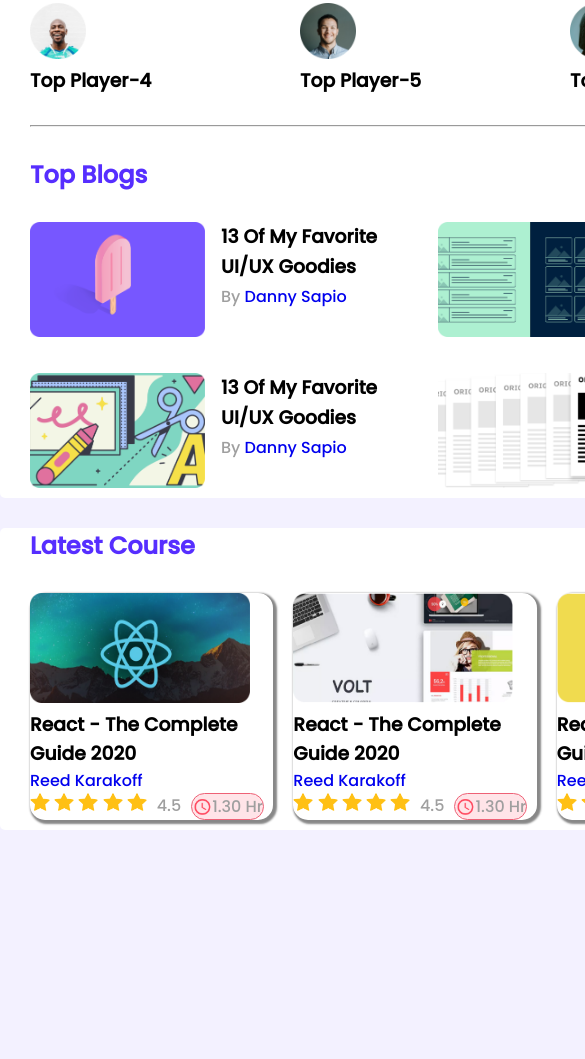
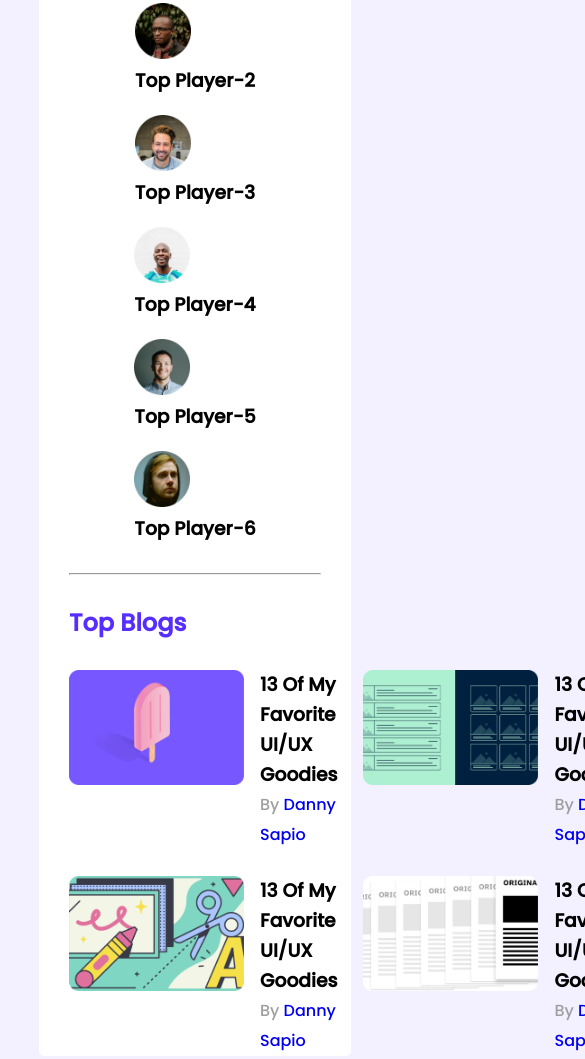
Before and after one commit to shakilhassanBD/resposive, a plain HTML site: page index.html in a window 390 px wide. Shown: the part 319-1378 px from the top of the page, 585 px wide, since content can reach past the window. Before the commit the page ends 1179 px from the top, so only its background shows below. Drawn offline with Linux system fonts and the light colour scheme.

Commit message:
simple changes

```diff
--- a/style/index.css
+++ b/style/index.css
@@ -81,7 +81,7 @@
 }
 /* --------------------main is close here--------------------- */
 main {
-    width: 850px;
+    width: 80%;
     height: auto;
     background-color: white;
     border-radius: 5px;
@@ -102,7 +102,7 @@
 .blog-title,
 .course-title {
     color: #562EFF;
-    margin: 30px 0;
+    padding: 30px 0;
 }
 
 .player-list {
@@ -110,6 +110,15 @@
     grid-template-columns: repeat(3, 1fr);
     justify-content: space-around;
     grid-gap: 20px;
+}
+/* ---------------------- */
+@media only screen and (max-width:576px){
+    .player-list{
+     display: flex;
+     flex-direction: column;
+     align-items: center;
+    }
+
 }
 
 .horizontal-line {
@@ -144,12 +153,12 @@
 }
 /* ----------------course section is start here--------------- */
 .course-container {
-    width: 850px;
+    width: 80%;
     height: auto;
     background-color: white;
     border-radius: 5px;
     /* border: 1px solid black; */
-    margin: 30px auto;
+    margin: 20px auto 0;
     padding: 0 30px 10px;
 
 }
@@ -164,11 +173,12 @@
     margin-right: 20px;
     border-radius: 15px;
     box-shadow: 2px 2px 2px 2px #888888;
+    padding: 10px;
 }
 
 .course-thumbnail img {
-    width: 220px;
-    height: 110px;
+    width: 200px;
+    height: 100px;
 }
 
 .course-info {
@@ -179,7 +189,7 @@
 }
 
 .star-icon {
-    width: 20px;
+    width: 15px;
     height: auto;
 }
 
```
